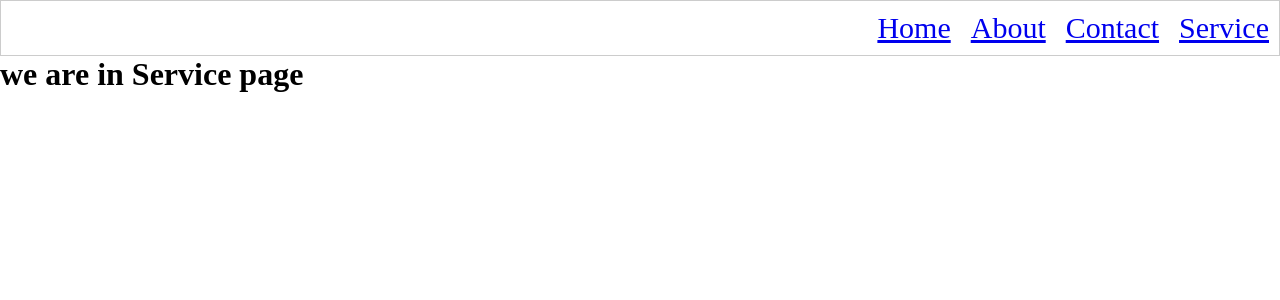
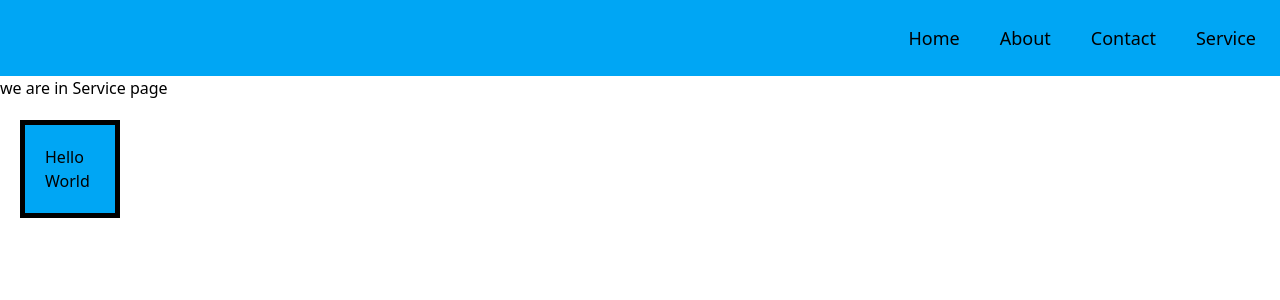
Before and after one commit to paragmistri7/next_practice, a Next.js app: page /service in a window 1280 px wide. Shown: the top 300 px of the page. Built offline with nearby package versions, Linux system fonts and the light colour scheme.

Commit message:
configured tailwind css

```diff
--- a/app/(users)/components/navigation.tsx
+++ b/app/(users)/components/navigation.tsx
@@ -2,16 +2,18 @@ import Link from "next/link";
 const Navigation = () => {
   return (
     <ul
-      style={{
-        border: "1px solid #ccc",
-        padding: "10px",
-        justifyContent: "end",
-        fontSize: "30px",
-        display: "flex",
-        gap: "20px",
-        textDecoration: "none",
-        listStyle: "none",
-      }}
+      // style={{
+      //   border: "1px solid #ccc",
+      //   padding: "10px",
+      //   justifyContent: "end",
+      //   fontSize: "30px",
+      //   display: "flex",
+      //   gap: "20px",
+      //   textDecoration: "none",
+      //   listStyle: "none",
+      // }}
+
+      className=" bg-sky-500 p-6 flex justify-end gap-10 text-lg list-none"
     >
       <Link href={"/"}>
         <li>Home</li>
--- a/app/(users)/layout.js
+++ b/app/(users)/layout.js
@@ -6,7 +6,7 @@ export default function RootLayout({ children }) {
     <html
       lang="en"
     >
-      <body className="min-h-full flex flex-col">
+      <body className="">
         <Navigation/>
         {children}</body>
     </html>
--- a/app/(users)/page.js
+++ b/app/(users)/page.js
@@ -2,7 +2,7 @@
 export default function Home() {
   return (
     <>
-   <h2>Welcome to the Home Page</h2>
+   <h2  >Welcome to the Home Page</h2>
     </>
   );
 }
--- a/app/(users)/service/page.jsx
+++ b/app/(users)/service/page.jsx
@@ -1,11 +1,12 @@
-import React from 'react'
+import React from "react";
 
 const Service = () => {
   return (
     <div>
       <h1>we are in Service page</h1>
+      <div className="p-5 m-5 border-5 bg-sky-500 w-25">Hello World</div>
     </div>
-  )
-}
+  );
+};
 
-export default Service
+export default Service;
--- a/app/globals.css
+++ b/app/globals.css
@@ -1,5 +1,2 @@
-*{
-    box-sizing: border-box;
-    margin: 0;
-    padding: 0;
-}
+
+@import "tailwindcss"
```
